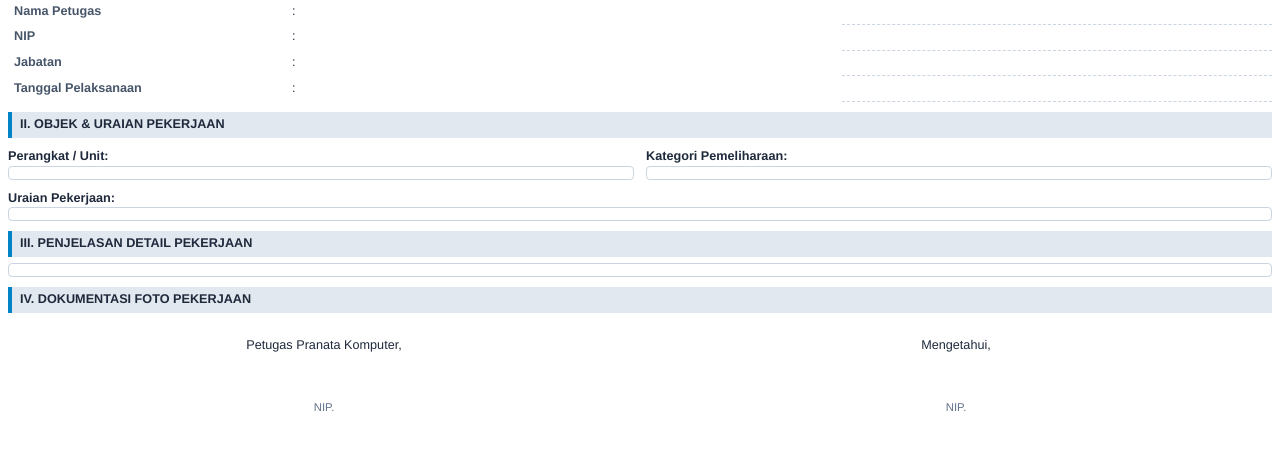
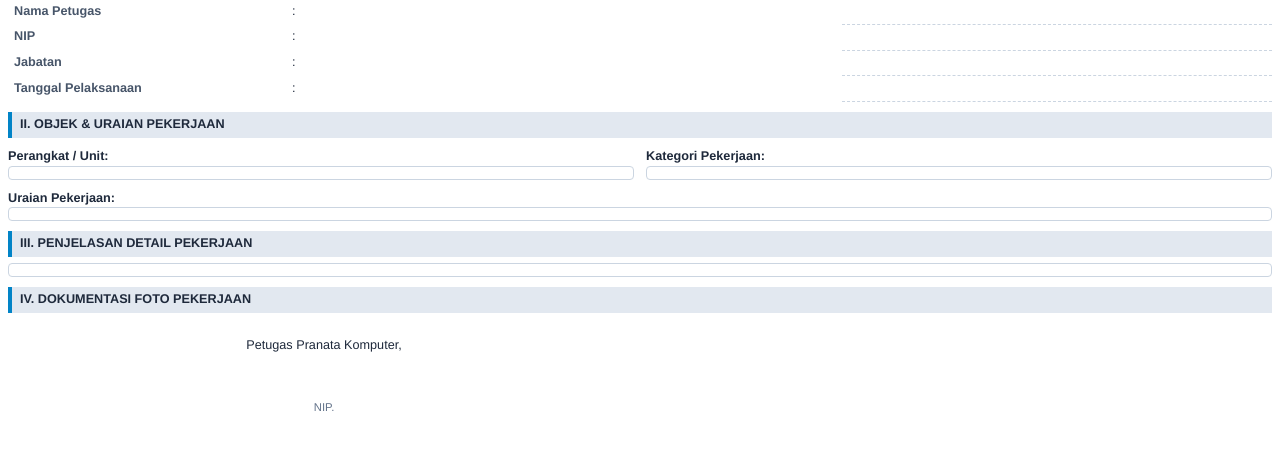
Before and after one commit to Hendrow/laporan_ti, a Flask app: template templates/pdf_template.html in a window 1280 px wide. Shown: the part 102-552 px from the top of the page. Run offline with Flask 3, Linux system fonts and the light colour scheme; the template is opened without the code that fills it, so the values that code supplies are empty.

Commit message:
perbaikan tampilan

```diff
--- a/templates/pdf_template.html
+++ b/templates/pdf_template.html
@@ -49,7 +49,7 @@
                 <div class="box">{{ data.perangkat }}</div>
             </td>
             <td style="width:50%; padding-right:0;">
-                <strong>Kategori Pemeliharaan:</strong>
+                <strong>Kategori Pekerjaan:</strong>
                 <div class="box">{{ data.kategori }}</div>
             </td>
         </tr>
@@ -105,10 +105,10 @@
                 <div style="font-size: 8.5pt; color: #64748b;">NIP. {{ data.nip }}</div>
             </td>
             <td>
-                <div>Mengetahui,</div>
+                <!-- <div>Mengetahui,</div>
                 <div class="signature-space"></div>
                 <div><strong><u>{{ data.nama_atasan }}</u></strong></div>
-                <div style="font-size: 8.5pt; color: #64748b;">NIP. {{ data.nip_atasan }}</div>
+                <div style="font-size: 8.5pt; color: #64748b;">NIP. {{ data.nip_atasan }}</div> -->
             </td>
         </tr>
     </table>
```
